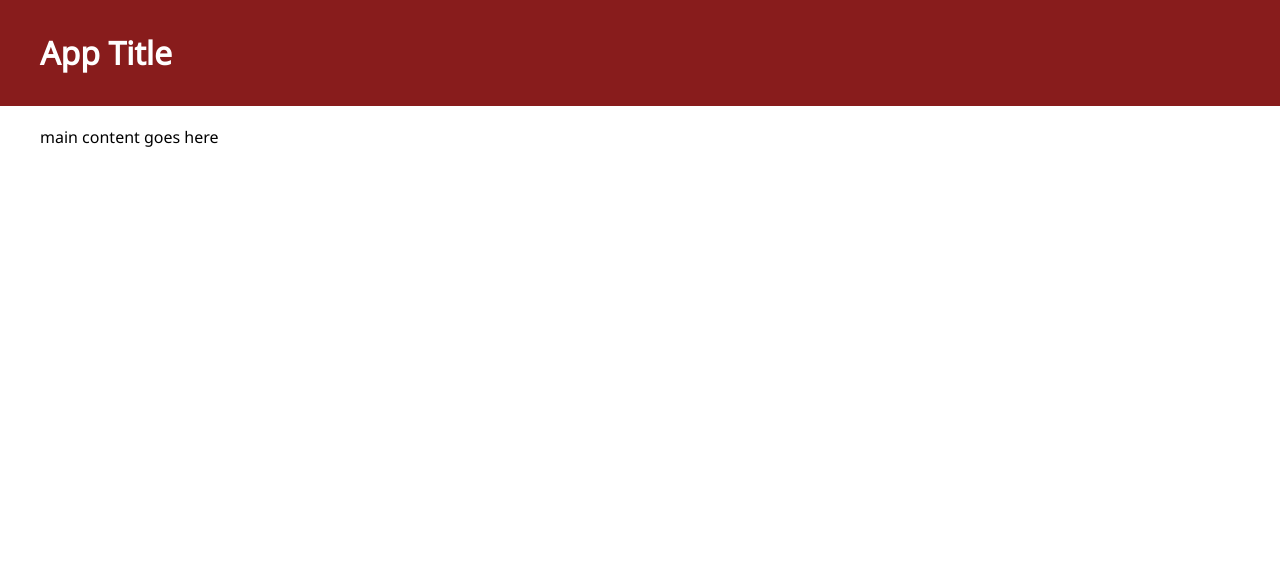
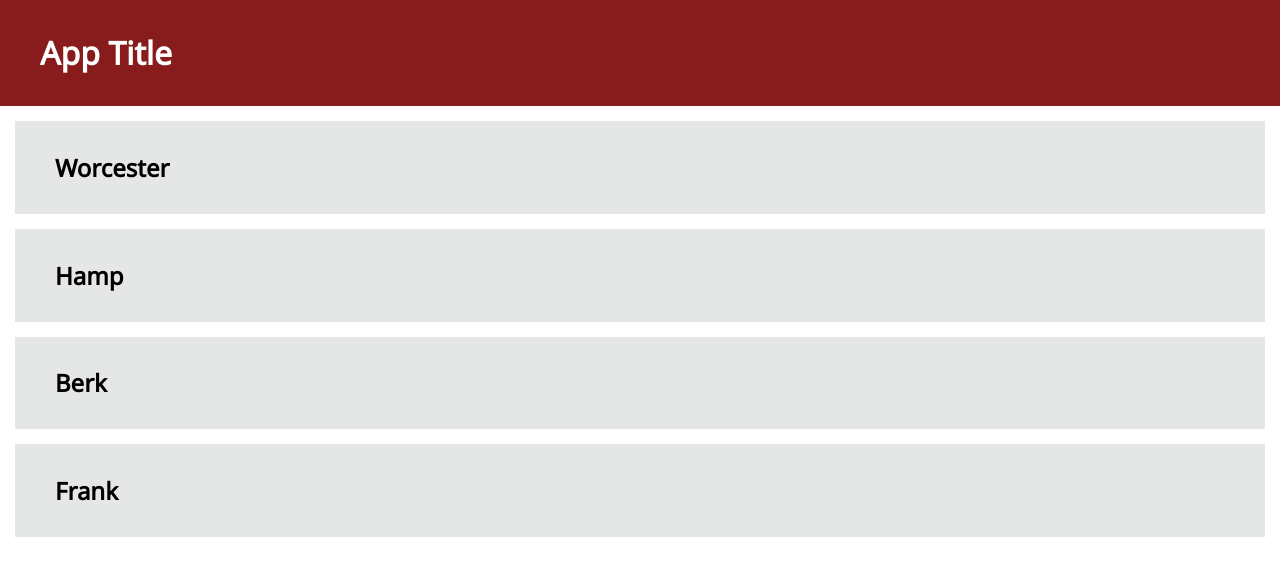
Before and after one commit to UnaryPlus/hackumass2023, a Flask app: page / in a window 1280 px wide. Shown: the top 576 px of the page. Run offline with Flask 3, Linux system fonts and the light colour scheme.

Commit message:
add dining hall bars

```diff
--- a/static/styles.css
+++ b/static/styles.css
@@ -9,10 +9,23 @@ body {
 
 #titlebar {
   padding: 10px 40px;
-  background-color: #881c1c;
+  background-color: #881C1C;
   color: white;
 }
 
 main {
-  padding: 20px 40px;
+  padding: 15px;
 }
+
+.dc {
+  padding: 10px 40px;
+  background-color: #E5E7E6;
+}
+
+.dc:not(:last-child) {
+  margin-bottom: 15px;
+}
+
+.dc > h2 {
+  display: inline-block;
+}
--- a/templates/index.html
+++ b/templates/index.html
@@ -5,5 +5,16 @@
 {% endblock %}
 
 {% block main %}
-  main content goes here
+  <div class="dc">
+    <h2>Worcester</h2>
+  </div>
+  <div class="dc">
+    <h2>Hamp</h2>
+  </div>
+  <div class="dc">
+    <h2>Berk</h2>
+  </div>
+  <div class="dc">
+    <h2>Frank</h2>
+  </div>
 {% endblock %}
```
